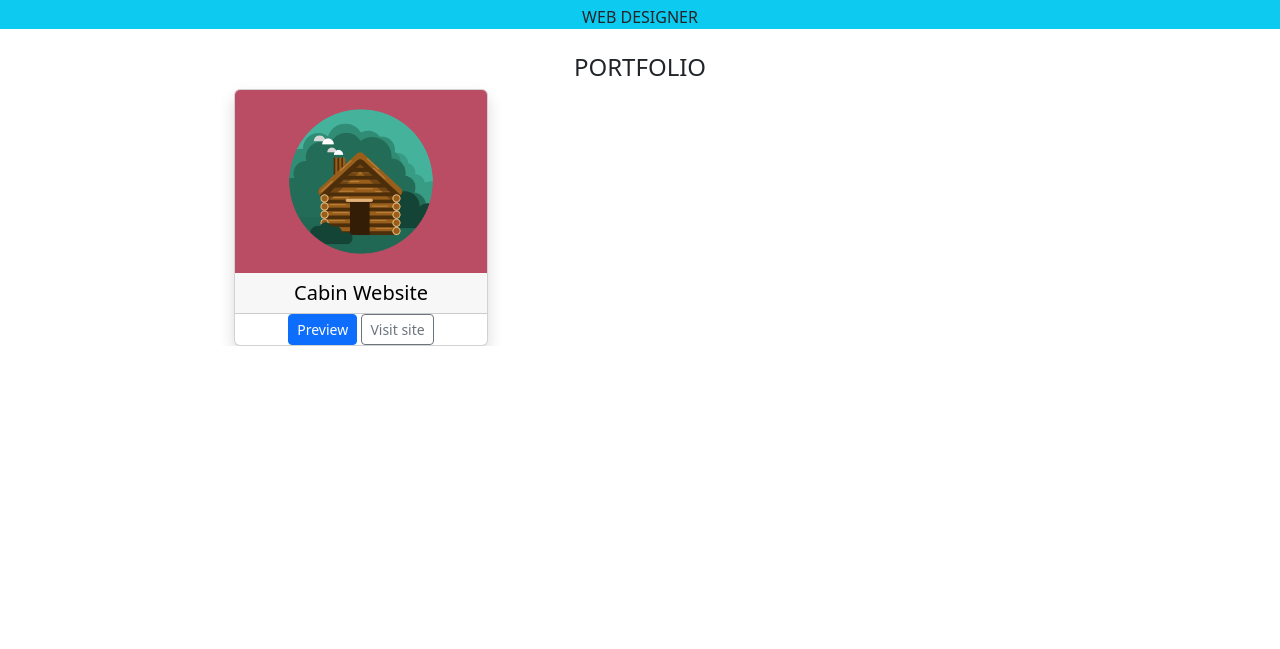
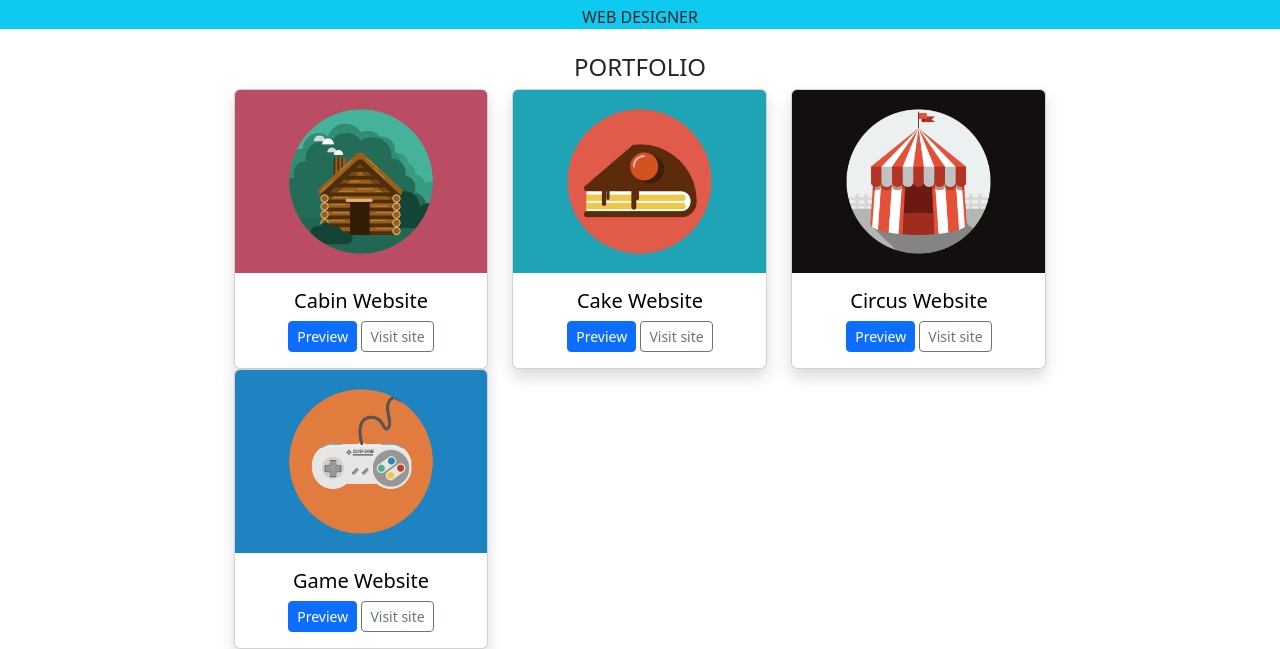
Before and after one commit to paulcastr0/bootstrap-html-freelancer, a plain HTML site: page index.html in a window 1280 px wide. Shown: the part 493-1142 px from the top of the page. Before the commit the page ends 839 px from the top, so only its background shows below. Drawn offline with nearby package versions, Linux system fonts and the light colour scheme.

Commit message:
Sistemazione card pagina

```diff
--- a/index.html
+++ b/index.html
@@ -40,12 +40,45 @@
                     <div class="col-12 col-md-6 col-lg-4">
                         <div class="card shadow">
                             <img src="./portfolio/cabin.png" class="card-img-top" alt="...">
-                            <h5 class="card-header text-black">Cabin Website</h5>
-                            <div class="bd buttons">
+                            <div class="card-body">
+                                <h5 class="card-title text-black bg-white">Cabin Website</h5>
                                 <a class="btn btn-primary btn-sm" href="#" role="button">Preview</a>
                                 <button type="button" class="btn btn-outline-secondary btn-sm">Visit site</button>
                             </div>
                         </div>
+                    </div>
+                    <div class="col-12 col-md-6 col-lg-4">
+                        <div class="card shadow">
+                            <img src="./portfolio/cake.png" class="card-img-top" alt="...">
+                            <div class="card-body">
+                                <h5 class="card-title text-black bg-white">Cake Website</h5>
+                                <a class="btn btn-primary btn-sm" href="#" role="button">Preview</a>
+                                <button type="button" class="btn btn-outline-secondary btn-sm">Visit site</button>
+                            </div>
+                        </div>
+                    </div>
+                    <div class="col-12 col-md-6 col-lg-4">
+                        <div class="card shadow">
+                            <img src="./portfolio/circus.png" class="card-img-top" alt="...">
+                            <div class="card-body">
+                                <h5 class="card-title text-black bg-white">Circus Website</h5>
+                                <a class="btn btn-primary btn-sm" href="#" role="button">Preview</a>
+                                <button type="button" class="btn btn-outline-secondary btn-sm">Visit site</button>
+                            </div>
+                        </div>
+                    </div><!--row row-cols-1 row-cols-md-3 g-4">-->
+                    <div class="col-12 col-md-6 col-lg-4">
+                        <div class="card shadow">
+                            <img src="./portfolio/game.png" class="card-img-top" alt="...">
+                            <div class="card-body">
+                                <h5 class="card-title text-black bg-white">Game Website</h5>
+                                <a class="btn btn-primary btn-sm" href="#" role="button">Preview</a>
+                                <button type="button" class="btn btn-outline-secondary btn-sm">Visit site</button>
+                            </div>
+                        </div>
+                    </div>
+                </div>
+            </div>
     </main>
     <script src="https://cdn.jsdelivr.net/npm/bootstrap@5.2.2/dist/js/bootstrap.bundle.min.js"
         integrity="sha384-OERcA2EqjJCMA+/3y+gxIOqMEjwtxJY7qPCqsdltbNJuaOe923+mo//f6V8Qbsw3"
```
